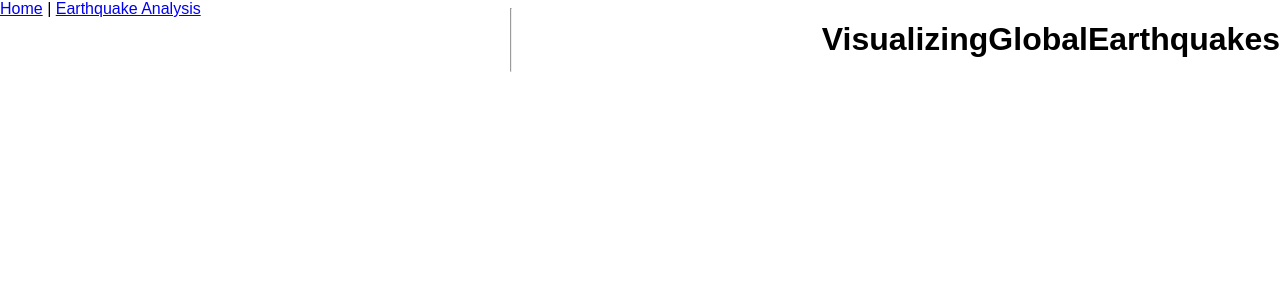
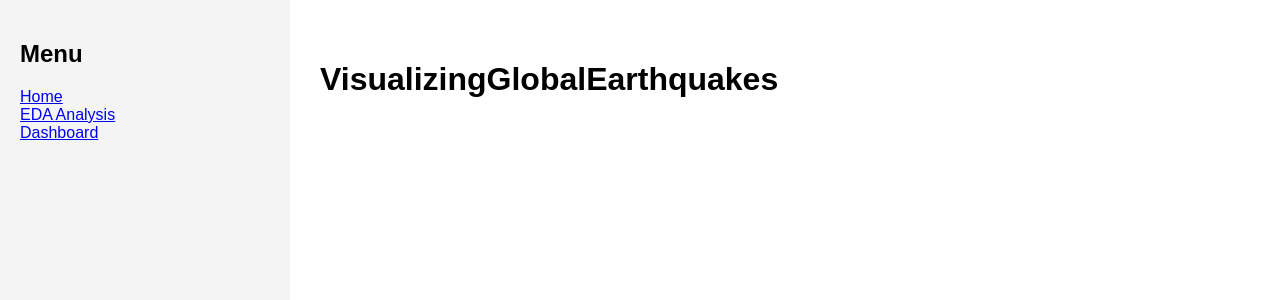
Before and after one commit to ChungYuEricson/VisualizingGlobalEarthquakes, a Jekyll site: the page built from README.md, in a window 1280 px wide. Shown: the top 300 px of the page. Built offline with Jekyll 4.4.1, drawn with Linux system fonts in a browser that asks for light colours; our own code applies the rules of GitHub Pages for plain Markdown files.

Commit message:
basic views

```diff
--- a/_layouts/default.html
+++ b/_layouts/default.html
@@ -1,15 +1,24 @@
 <!DOCTYPE html>
 <html>
 <head>
-    <title>{{ page.title }}</title>
+    <meta charset="UTF-8">
+    <title>{{ page.title }} | {{ site.title }}</title>
     <link rel="stylesheet" href="{{ site.baseurl }}/assets/styles.css">
 </head>
 <body>
-    <nav>
-        <a href="{{ site.baseurl }}/">Home</a> |
-        <a href="{{ site.baseurl }}/analysis">Earthquake Analysis</a>
-    </nav>
-    <hr>
-    {{ content }}
+    <div style="display: flex;">
+        <nav style="width: 250px; height: 100vh; background: #f4f4f4; padding: 20px; position: fixed;">
+            <h2>Menu</h2>
+            <ul style="list-style: none; padding: 0;">
+                <li><a href="{{ site.baseurl }}/">Home</a></li>
+                <li><a href="{{ site.baseurl }}/eda">EDA Analysis</a></li>
+                <li><a href="{{ site.baseurl }}/dashboard">Dashboard</a></li>
+            </ul>
+        </nav>
+
+        <main style="margin-left: 280px; padding: 40px; width: 100%;">
+            {{ content }}
+        </main>
+    </div>
 </body>
 </html>
```
